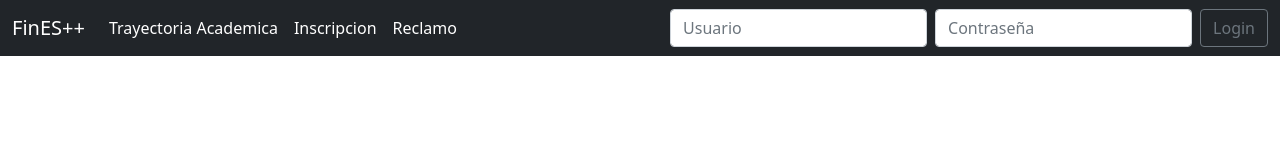
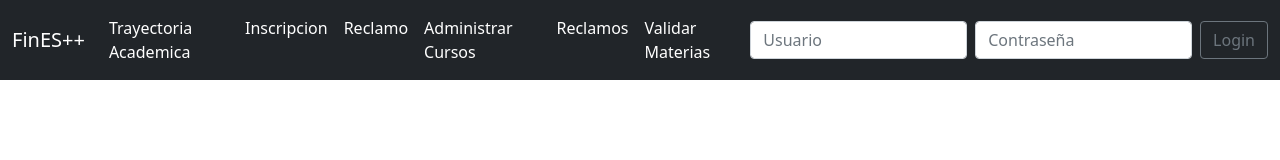
Before and after one commit to SoraireEmmanuel/FinESAngular, an Angular app: page /#/home in a window 1280 px wide. Shown: the top 160 px of the page. Built offline with nearby package versions, Linux system fonts and the light colour scheme.

Commit message:
add menu

```diff
--- a/src/app/navbar/navbar/navbar.component.html
+++ b/src/app/navbar/navbar/navbar.component.html
@@ -27,7 +27,7 @@
             <a class="nav-link active" aria-current="page"[routerLink]="['home']">Mis Cursos Historicos</a>
           </li>
         </div>
-        <div *ngIf="false" class="navbar-nav me-auto mb-2 mb-lg-0">
+        <div *ngIf="true" class="navbar-nav me-auto mb-2 mb-lg-0">
           <li class="nav-item">
             <a class="nav-link active" aria-current="page"[routerLink]="['administrarcurso']">Administrar Cursos</a>
           </li>
```
